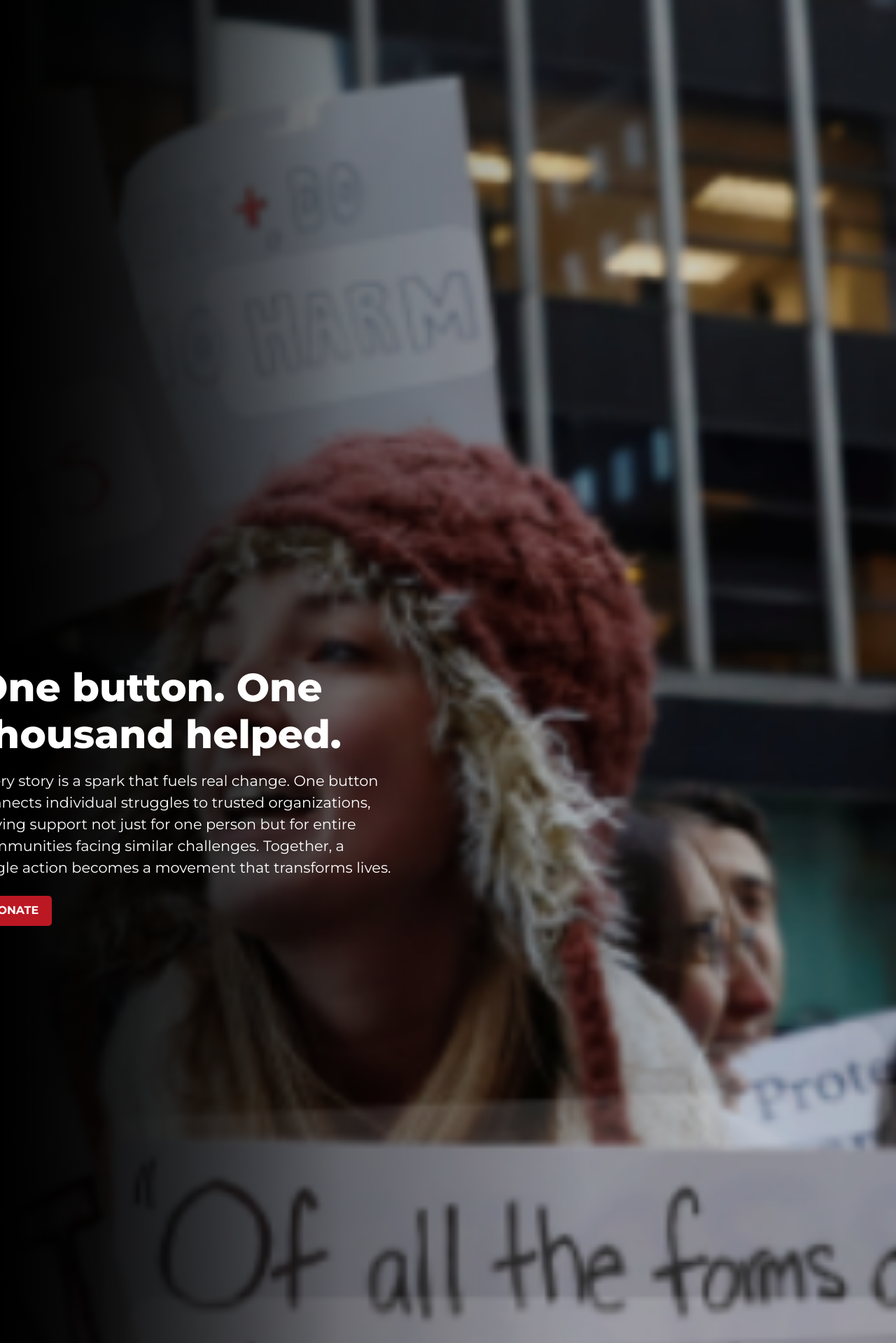
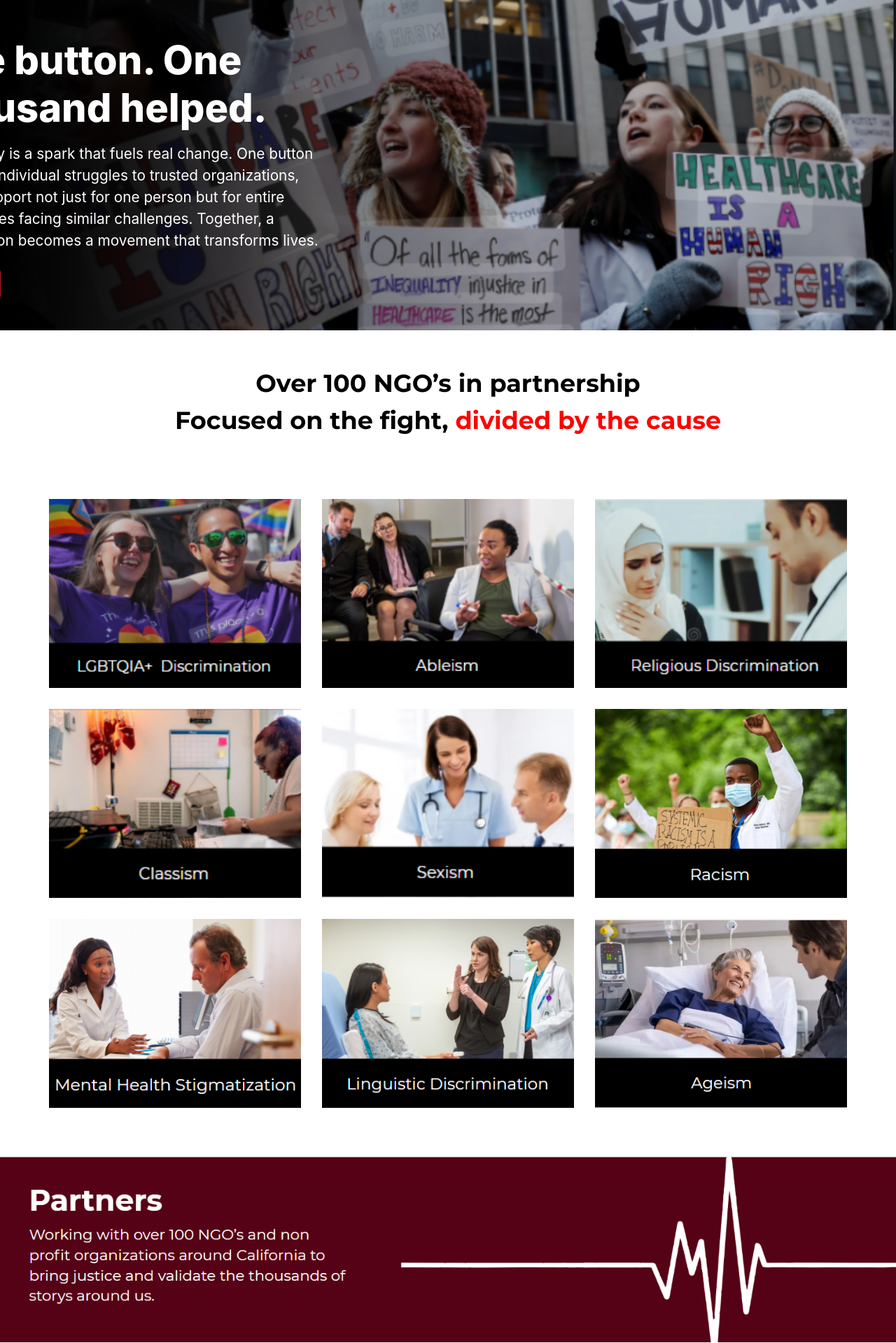
Before and after one commit to actuallyanisa/pulse4justice, a Flask app: page / in a window 1280 px wide. Shown: the part 76-1995 px from the top of the page at 70% size. Run offline with Flask 3, Linux system fonts and the light colour scheme; some libraries are stand-ins or nearby versions.

Commit message:
ZOOMMMMMMM

```diff
--- a/website/templates/home.html
+++ b/website/templates/home.html
@@ -9,28 +9,32 @@
 <body>
   {% block content %}
     <style>
+      .container {
+        width: 90%;
+        max-width: 1200px;
+        margin: auto;
+      }
+
       body {
         margin: 0;
-        font-family: 'Montserrat', sans-serif;
+        display: flex;
+        justify-content: center;
       }
 
       .hero-image-wrapper {
         position: relative;
-        min-width: 100vw;
-        height: 90vh;
+        width: 100%;
         overflow: hidden;
-        margin-bottom: 2rem;
+        margin: 0;
+        padding: 0;
         background-color: black;
-        margin: 0 !important;
-        padding: 0 !important;
-        box-sizing: border-box;
-        scroll-snap-align: start;
-        flex-shrink:0;
+
       }
 
       .heroimg {
         width: 100%;
-        height: 100%;
+        height: auto;
+        max-width: 100%;
         object-fit: cover;
         display: block;
         -webkit-mask-image: linear-gradient(to left, black 0%, black 65%, transparent 100%);
@@ -39,6 +43,7 @@
         mask-size: 100% 100%;
         -webkit-mask-repeat: no-repeat;
         mask-repeat: no-repeat;
+
       }
 
       .hero-overlay-gradient {
@@ -96,10 +101,11 @@
         font-weight: 600;
       }
 
-    .square {
+
+      .square {
       display: grid;
       grid-template-columns: repeat(3, 1fr); /* 3 columns */
-      gap: 30px; /* spacing between squares */
+      gap: 30px;
       padding: 70px;
     }
 
@@ -110,23 +116,26 @@
       display: flex;
       flex-direction: column;
       justify-content: center;
-      height: 300px;
-      width: 400px;
+      aspect-ratio: 4 / 3;
+      width: 100%;
+      max-width: 400px;
+      margin: auto;
     }
 
     .item img {
       width: 100%;
-      height: 850%;
+      height: 100%;
       object-fit: cover;
-    }
-
-    .item p {
-      font-size: 1em;
+      display: block;
     }
 
       .footerimg{
         padding-top: 100px;
         width:100%;
+        padding-top: 100px;
+        height: auto;
+        display: block;
+        max-width: 100%;
       }
 
       .footerimg-container {
@@ -185,9 +194,12 @@
       width:100%;
     }
 
+    .horizontal-scroll-container {
+      display: block;
+    }
+
+
 </style>
-
-    </style>
 
     <div class="horizontal-scroll-container">
       <!-- HERO IMAGE SECTION -->
```
